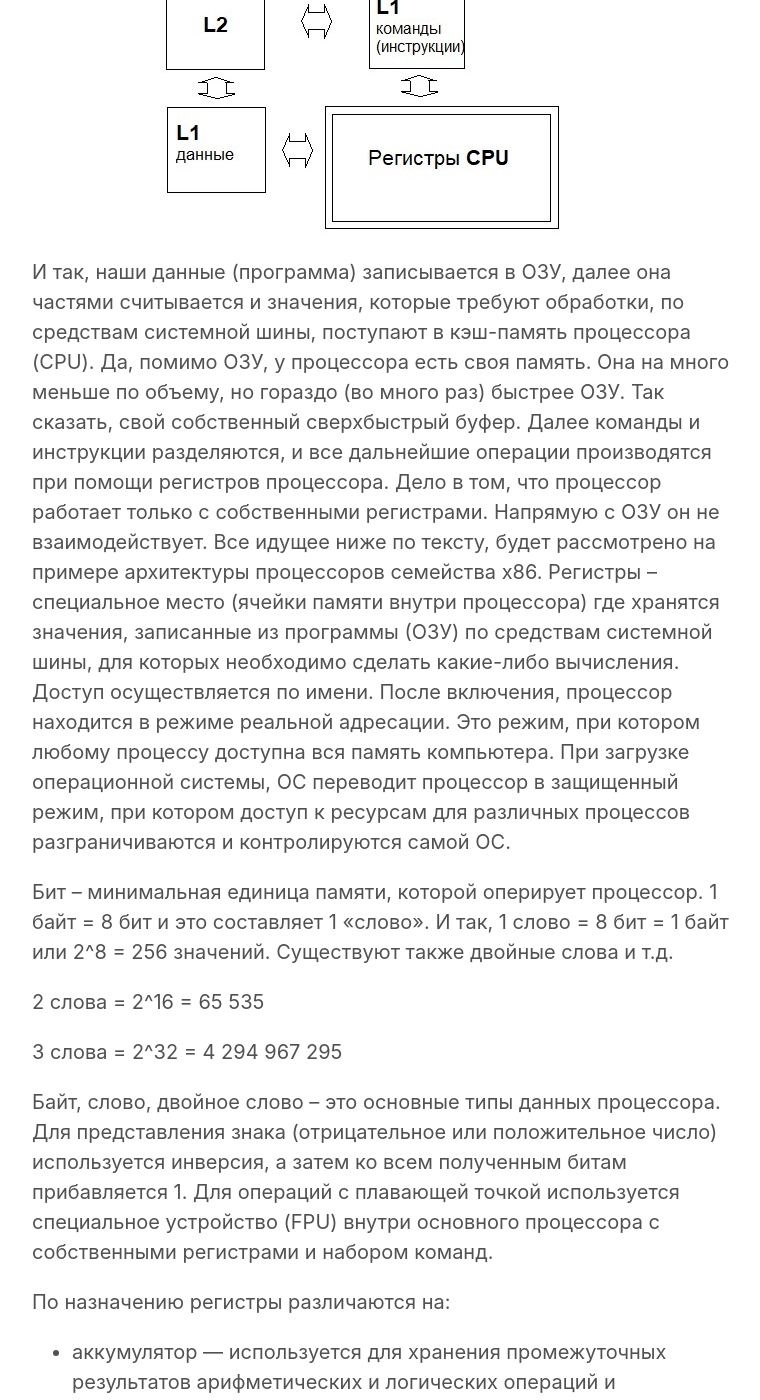
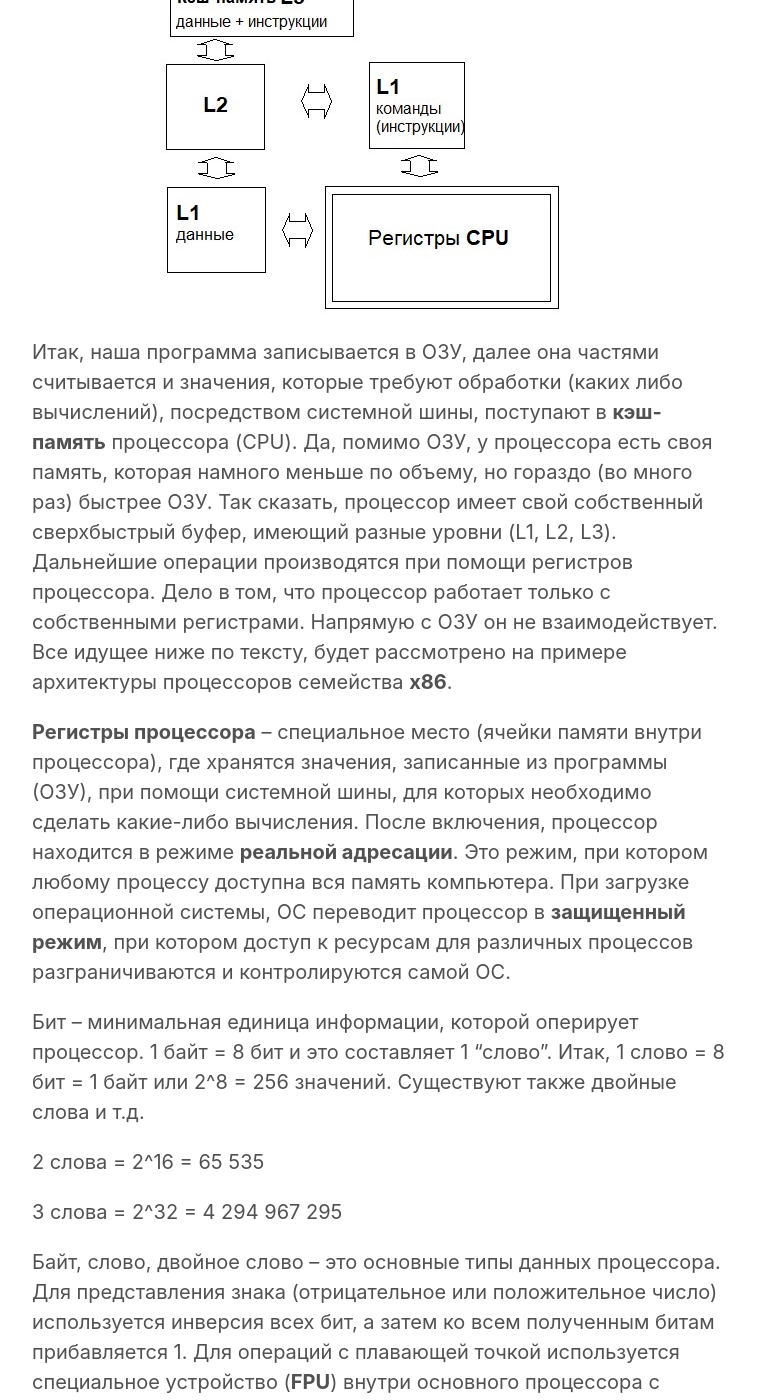
Before and after one commit to optima740/optima740.github.io, a Jekyll site: the page built from _posts/2020-02-17-go-to-stage-down.md, in a window 1280 px wide and 1400 px high, scrolled down 3497 px. Shown: the whole window, without its empty margins (258-1018 px from the left). Built offline with Jekyll 4.4.1, drawn with Linux system fonts in a browser that asks for light colours; some of the changed text lies outside the part shown.

Commit message:
post4-ver1

```diff
--- a/_posts/2020-02-17-go-to-stage-down.md
+++ b/_posts/2020-02-17-go-to-stage-down.md
@@ -3,40 +3,42 @@ layout: post
 title: Отправляемся на уровень ниже.
 ---
 
-Изучая языки программирования (в школе – Pascal, в университете – C++, на данный момент - Python) я всегда задавался вопросом: а как оно все происходит там, уровнем ниже, в «машинном отделении», так сказать? Одно дело понимать синтаксис и команды высокоуровневого языка программирования понятные человеку, а другое – хотя бы в общих чертах, представлять, как все устроено в более близком приближении.
-Если мы спустимся на «этаж» ниже от привычного нам уровня приложений, с понятным нам интерфейсом, то первым в чем предстоит нам разобраться – это взаимодействие памяти и процессора. Конечно, погружаться очень глубоко в данный вопрос в рамках данной статьи, так сказать, экспертно я не стану, но в общих чертах попробую описать, как, в первую очередь, понимаю это я.
-Допустим мы написали код некоторой программы. Наш код скомпилировался (для языков программирования использующих компилятор) в исполняемый файл (например, .EXE для семейства ОС Windows). Структуру готового исполняемого файла я привел ниже:
+Изучая языки программирования (в школе – Pascal, в университете, в рамках образовательной программы – C++, на данный момент - Python), я всегда задавался вопросом: "а как оно все происходит там, уровнем ниже, в машинном отделении, так сказать?" Ведь одно дело учить синтаксис и команды высокоуровневого языка программирования интуитивно понятные человеку, а другое – хотя бы в общих чертах представлять, как все устроено там, "под капотом".
+Если мы спустимся на "этаж" ниже от привычного нам уровня приложений, с понятным нам интерфейсом, то первым, в чем предстоит нам разобраться – это взаимодействие памяти и процессора. Конечно, погружаться очень глубоко в данный вопрос, в рамках данной статьи, я не стану, но в общих чертах попробую описать, как понимаю это я.
+Допустим, мы написали код некоторой программы. Наш код скомпилировался в **исполняемый файл** (.EXE для семейства ОС Windows). Структуру готового исполняемого файла я привел ниже:
 
 ![](/image/exe-struct.jpg)
 
-Как мы видим, EXE файл представляет собой сегменты с разным назначением. Данная структура делит нашу программу на сегмент данных и сегмент кода.
-Память (ОЗУ) – это последовательность байт. Доступ к адресам памяти (ячейкам) может осуществляться как к одному непрерывному массиву (модель flat), или как к нескольким массивам (сегментированная модель).
-И так, что же происходит при запуске программы? Операционная система (ОС) выделяет необходимый объем памяти. Другими словами – создается процесс, то есть, выделяются и разграничивает ресурсы. Затем, ОС загружает в выделенную область памяти нашу программу, которая представляет из себя набор данных и команд (инструкций). Далее происходит передача управления нашей программе, то есть, выполнение инструкций. Другими словами, создается поток. Поток использует ресурсы процесса и определяет последовательность исполнения кода.
+Как мы видим, EXE файл представляет собой несколько сегментов с разным назначением. Данная структура делит нашу программу на сегмент данных и сегмент кода.
+
+**Память** (ОЗУ) – это последовательность байт. Доступ к памяти (ячейкам) может осуществляться как к одному непрерывному массиву (модель **flat**), или как к нескольким массивам (**сегментированная модель**).
+Итак, что же происходит при запуске программы? Операционная система (ОС) выделяет необходимый объем памяти. Другими словами – создается **процесс**, то есть выделяются и разграничиваются ресурсы. Затем ОС загружает в выделенную область памяти нашу программу, которая представляет из себя, как мы уже знаем, сегменты данных и команд (инструкций). Далее происходит передача управления нашей программе, то есть выполнение инструкций. Другими словами, создается **поток**. Поток использует ресурсы процесса и определяет последовательность исполнения кода в соответствующем сегменте.
 
 ![](/image/flow.jpg)
-Внутри одного процесса, может быть несколько потоков, и выполняться они могут параллельно. Например всем известная функция main() запускает главный поток. Остальные потоки запускаются (создаются) при помощи других функций по мере необходимости, и усмотрению программиста в коде.
-При загрузке процесса в ОЗУ, формируется адресное пространство этого процесса, которое состоит из различных сегментов. Ниже на схеме, я попытался доступно это отразить:
+Внутри одного процесса может быть несколько потоков и выполняться они могут параллельно. Например, всем известная функция main() запускает главный поток. Остальные потоки запускаются (создаются) при помощи других функций по мере необходимости и усмотрению программиста при написании кода.
+При загрузке процесса в ОЗУ формируется адресное пространство этого процесса, которое состоит из различных сегментов. Ниже на схеме, я попытался доступно это отразить:
 
 ![](/image/memory_process.jpg)
 
-Теперь мы понимаем, как устроена организация ресурсов памяти, а вот как происходят операции над данными, которые там хранятся? Иначе говоря, мы рассмотрели структуру склада данных, но еще не видели организацию цеха по переработке этих данных :) Представленная ниже схема – архитектура ЭВМ, она очень упрощена для удобства понимания:
+Теперь мы немного представляем, как устроена организация ресурсов памяти выделенной под конкретный процесс. Но как происходят непосредственно операции - вычисления над данными, которые там хранятся? Иначе говоря, мы рассмотрели структуру склада данных, но еще не видели организацию цеха по переработке этих данных :) Представленная ниже схема – архитектура ЭВМ, она очень упрощена для удобства понимания в рамках данной статьи:
 
 ![](/image/EVM-architekt.jpg)
 
-И так, наши данные (программа) записывается в ОЗУ, далее она частями считывается и значения, которые требуют обработки, по средствам системной шины, поступают в кэш-память процессора (CPU). Да, помимо ОЗУ, у процессора есть своя память. Она на много меньше по объему, но гораздо (во много раз) быстрее ОЗУ. Так сказать, свой собственный сверхбыстрый буфер. Далее команды и инструкции разделяются, и все дальнейшие операции производятся при помощи регистров процессора. Дело в том, что процессор работает только с собственными регистрами. Напрямую с ОЗУ он не взаимодействует. Все идущее ниже по тексту, будет рассмотрено на примере архитектуры процессоров семейства x86.
-Регистры – специальное место (ячейки памяти внутри процессора) где хранятся значения, записанные из программы (ОЗУ) по средствам системной шины, для которых необходимо сделать какие-либо вычисления. Доступ осуществляется по имени.
-После включения, процессор находится в режиме реальной адресации. Это режим, при котором любому процессу доступна вся память компьютера. При загрузке операционной системы, ОС переводит процессор в защищенный режим, при котором доступ к ресурсам для различных процессов разграничиваются и контролируются самой ОС.
+Итак, наша программа записывается в ОЗУ, далее она частями считывается и значения, которые требуют обработки (каких либо вычислений), посредством системной шины, поступают в **кэш-память** процессора (CPU). Да, помимо ОЗУ, у процессора есть своя память, которая намного меньше по объему, но гораздо (во много раз) быстрее ОЗУ. Так сказать, процессор имеет свой собственный сверхбыстрый буфер, имеющий разные уровни (L1, L2, L3). Дальнейшие операции производятся при помощи регистров процессора. Дело в том, что процессор работает только с собственными регистрами. Напрямую с ОЗУ он не взаимодействует. Все идущее ниже по тексту, будет рассмотрено на примере архитектуры процессоров семейства **x86**.
 
-Бит – минимальная единица памяти, которой оперирует процессор. 1 байт = 8 бит и это составляет 1 «слово». И так, 1 слово = 8 бит = 1 байт или 2^8 = 256 значений. Существуют также двойные слова и т.д.
+**Регистры процессора** – специальное место (ячейки памяти внутри процессора), где хранятся значения, записанные из программы (ОЗУ), при помощи системной шины, для которых необходимо сделать какие-либо вычисления.
+После включения, процессор находится в режиме **реальной адресации**. Это режим, при котором любому процессу доступна вся память компьютера. При загрузке операционной системы, ОС переводит процессор в **защищенный режим**, при котором доступ к ресурсам для различных процессов разграничиваются и контролируются самой ОС.
+
+Бит – минимальная единица информации, которой оперирует процессор. 1 байт = 8 бит и это составляет 1 "слово". Итак, 1 слово = 8 бит = 1 байт или 2^8 = 256 значений. Существуют также двойные слова и т.д.
 
 2 слова = 2^16 = 65 535
 
 3 слова = 2^32 = 4 294 967 295
 
-Байт, слово, двойное слово – это основные типы данных процессора. Для представления знака (отрицательное или положительное число) используется инверсия, а затем ко всем полученным битам прибавляется 1.
-Для операций с плавающей точкой используется специальное устройство (FPU) внутри основного процессора с собственными регистрами и набором команд.
+Байт, слово, двойное слово – это основные типы данных процессора. Для представления знака (отрицательное или положительное число) используется инверсия всех бит, а затем ко всем полученным битам прибавляется 1.
+Для операций с плавающей точкой используется специальное устройство (**FPU**) внутри основного процессора с собственными регистрами и набором команд.
 
-По назначению регистры различаются на:
+По назначению регистры процессора различаются на:
 * аккумулятор — используется для хранения промежуточных результатов арифметических и логических операций и инструкций ввода-вывода;
 * флаговые — хранят признаки результатов арифметических и логических операций;
 * общего назначения — хранят операнды арифметических и логических выражений, индексы и адреса;
@@ -45,7 +47,8 @@ title: Отправляемся на уровень ниже.
 * сегментные — хранят адреса и селекторы сегментов памяти;
 * управляющие — хранят информацию, управляющую состоянием процессора, а также адреса системных таблиц.
 
-Кроме того процессор содержит наборы команд и инструкций. Например, расширения MMX. Это встроенный набор инструкций для более эффективной работы с большим потоком данных (изображения, видео, звук). По сити это несколько новых типов данных, регистров и команд для повышения производительности.
+Кроме того, процессор содержит наборы команд и инструкций. Например, расширения **MMX** - это встроенный набор инструкций для более эффективной работы с большим потоком данных (изображения, видео, звук). По сути, это несколько новых типов данных, регистров и команд для повышения производительности.
 
-Данные, требующие обработки поступают в регистры процессора, который далее производит над ними, виде машинных слов, необходимые операции и возвращает полученные значения обратно программе.
-Собственно, если очень упрощенно и простыми словами описать, что происходит с запущенной программой, то пожалуй на этом можно остановиться. Представленная мной информация является моим субъективным упрощенным пониманием, и я прекрасно понимаю, что на самом деле все устроено гораздо сложнее.
+Таким образом, данные, требующие обработки, поступают в регистры процессора. Процессор производит над ними, в виде машинных слов, необходимые операции и возвращает полученные значения обратно программе, которая, в свою очередь, взаимодействует с пользователем.
+
+Итак, если очень упрощенно и простыми словами описать, что происходит с программой после ее запуска, то, пожалуй, на этом можно остановиться. Также хочу отметить, что в данной статье я рассмотрел пример программы написанной на **компилируемом** языке программирования (например, C, C++). То есть сформированный после компиляции машинный код, будет зависим от процессора (платформы), для которого он, собственно, и подготовлен (скомпилирован). Для **итерпретируемого** языка программирования (например Python) все будет выглядеть несколько иначе. Сам шаг компиляции там отсутствует, как таковой. Инструкции не исполняются целевым процессором, а считываются и исполняются другой программой (которая обычно написана на языке целевого процессора). Но, об этом я, возможно, напишу в следующих статьях.
```
Also changed, not shown: Gemfile.lock.
